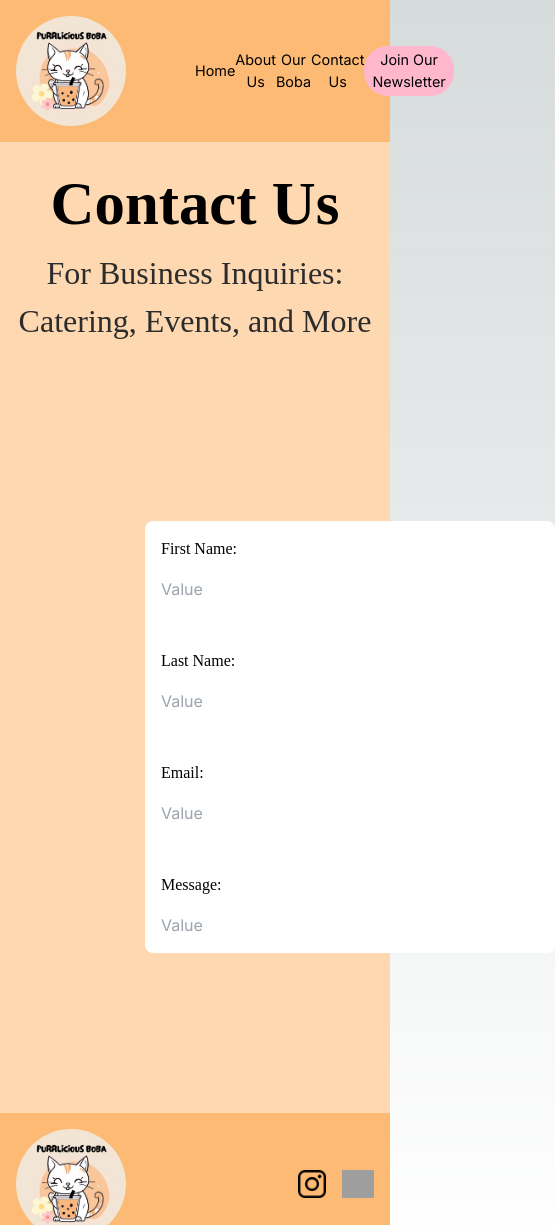
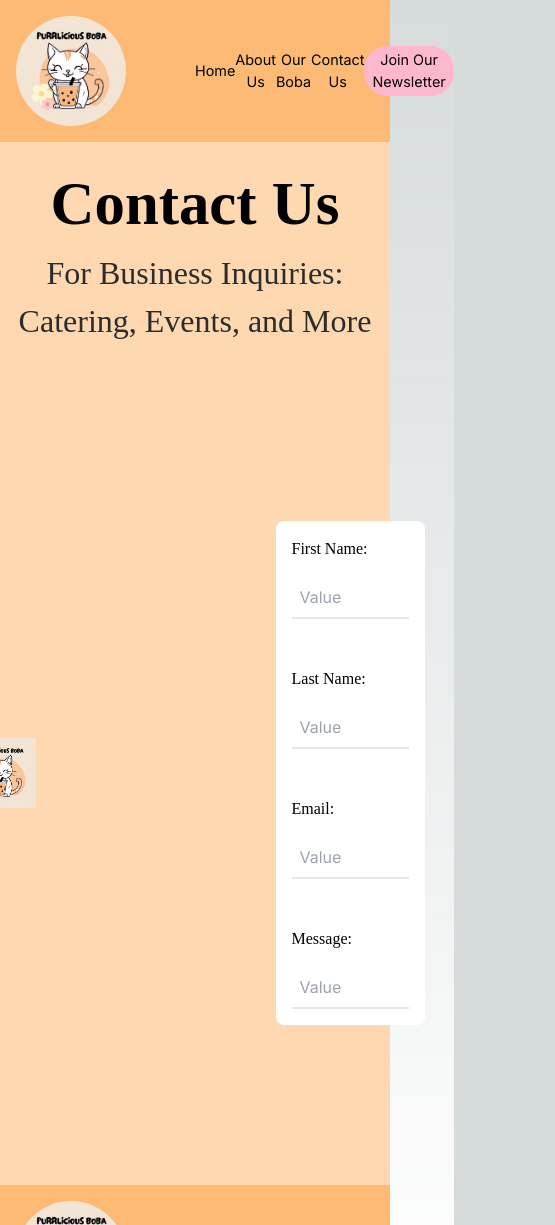
Before and after one commit to devanshkat/purrlicious-boba, a Next.js app in the folder frontend/: page /contact in a window 390 px wide. Shown: the top 1225 px of the page, 555 px wide, since content can reach past the window. Built offline with nearby package versions, Linux system fonts and the light colour scheme; grey boxes are pictures that could not be loaded; a web font is replaced by a local one.

Commit message:
Update Contact Form styling
- Added underlined bars for input boxes
- Changed margins for resizing

* Add Submit button
* Fix spacing for mobile

```diff
--- a/frontend/app/components/ContactForm.tsx
+++ b/frontend/app/components/ContactForm.tsx
@@ -3,22 +3,22 @@ import Button from "./Button";
 
 const ContactForm = () => {
     return (
-        <div className="rounded-lg flex flex-col justify-between bg-white p-4 pr-40 gap-[3rem]">
-            <div className="flex flex-col gap-[1rem]">
+        <div className="rounded-lg flex flex-col justify-between bg-white p-4 gap-[3rem]">
+            <div className="flex flex-col gap-[1rem] w-[30vw]">
                 <p className="flex font-inknut text-left text-black text-[1em] font-regular">First Name:</p>
-                <input className="flex" type="text" name="name" placeholder="Value"></input>
+                <input className="flex outline-none p-2 text-black border-b-2 transition-all duration-500 ease-in-out hover:border-orange-400 focus:border-orange-400" type="text" name="name" placeholder="Value"></input>
             </div>
-            <div className="flex flex-col gap-[1rem]">
+            <div className="flex flex-col gap-[1rem] w-[30vw]">
                 <p className="flex font-inknut text-left text-black text-[1em] font-regular">Last Name:</p>
-                <input className="flex" type="text" name="name" placeholder="Value"></input>
+                <input className="flex outline-none p-2 text-black border-b-2 transition-all duration-500 ease-in-out hover:border-orange-400 focus:border-orange-400" type="text" name="name" placeholder="Value"></input>
             </div>
-            <div className="flex flex-col gap-[1rem]">
+            <div className="flex flex-col gap-[1rem] w-[30vw]">
                 <p className="flex font-inknut text-left text-black text-[1em] font-regular">Email:</p>
-                <input className="flex" type="text" name="name" placeholder="Value"></input>
+                <input className="flex outline-none p-2 text-black border-b-2 transition-all duration-500 ease-in-out hover:border-orange-400 focus:border-orange-400" type="text" name="name" placeholder="Value"></input>
             </div>
-            <div className="flex flex-col gap-[1rem]">
+            <div className="flex flex-col gap-[1rem] w-[30vw]">
                 <p className="flex font-inknut text-left text-black text-[1em] font-regular">Message:</p>
-                <input className="flex" type="text" name="name" placeholder="Value"></input>
+                <input className="flex outline-none p-2 text-black border-b-2 transition-all duration-500 ease-in-out hover:border-orange-400 focus:border-orange-400" type="text" name="name" placeholder="Value"></input>
             </div>
         </div>
     );
--- a/frontend/app/contact/page.tsx
+++ b/frontend/app/contact/page.tsx
@@ -18,7 +18,7 @@ export default function ContactPage() {
 
       <div className="flex flex-row items-center m-[10rem] justify-center gap-[15rem]">
         <img src={Logo.src} alt="Logo" width={"440rem"} height={"440rem"}/>
-        <ContactForm></ContactForm>
+        <ContactForm/>
       </div>
 
       <div className="mt-auto h-full w-full">
```
